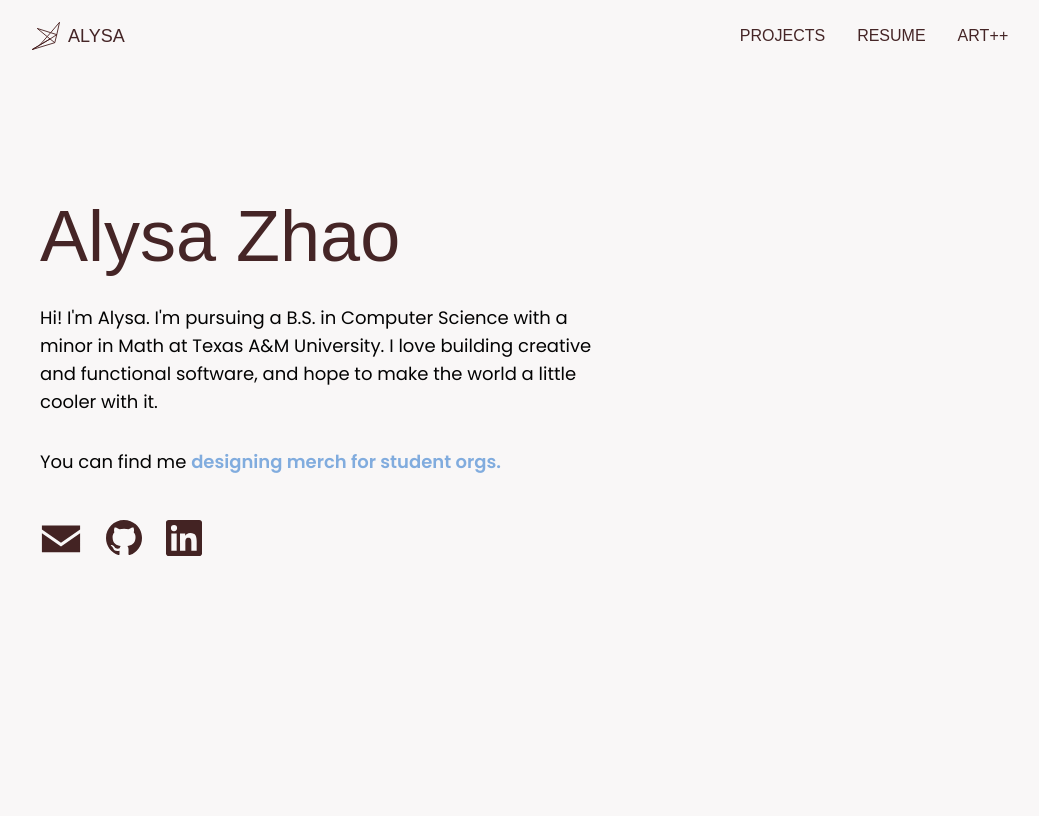
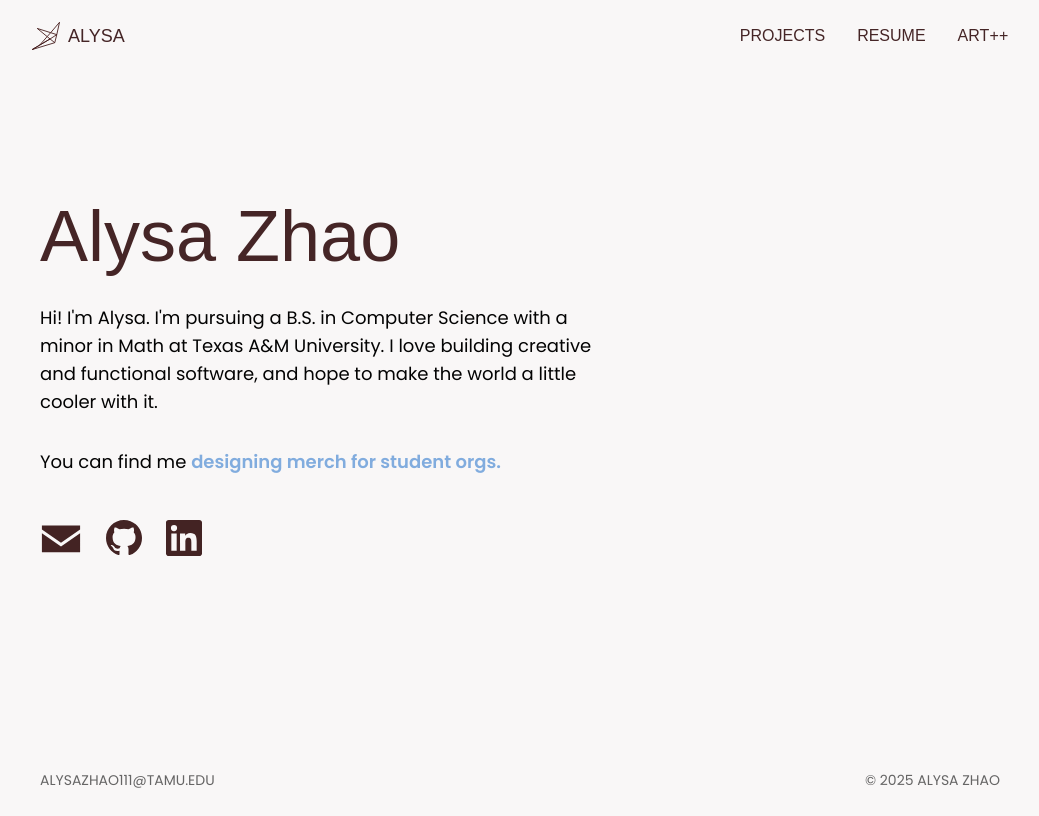
Before and after one commit to llysi/personal-portfolio, a Next.js app: page / in a window 1280 px wide. Shown: the whole page, without its empty margins (120-1159 px from the left). Built offline with nearby package versions, Linux system fonts and the light colour scheme; a web font is replaced by a local one.

Commit message:
add footer w/ email and copyright thing

```diff
--- a/src/app/layout.tsx
+++ b/src/app/layout.tsx
@@ -3,6 +3,7 @@ import { Geist, Geist_Mono } from "next/font/google";
 import { Poppins } from "next/font/google";
 import "./globals.css";
 import Navbar from "@/components/Navbar";
+import Footer from "@/components/Footer";
 
 const geistSans = Geist({
   variable: "--font-geist-sans",
@@ -38,14 +39,15 @@ export default function RootLayout({
         <link href="https://fonts.googleapis.com/css2?family=Momo+Trust+Display&display=swap" rel="stylesheet" />
       </head>
       <body
-        className={`${poppins.variable} antialiased`}
+        className={`${poppins.variable} antialiased flex flex-col min-h-screen`}
         suppressHydrationWarning>
-          <div className="max-w-5xl mx-auto px-4">
-          <Navbar />
-          <main>
-            {children}
-          </main>
-        </div>
+          <div className="max-w-5xl mx-auto px-4 w-full flex-1 flex flex-col">
+            <Navbar />
+            <main className="flex-1">
+              {children}
+            </main>
+          </div>
+          <Footer />
       </body>
     </html>
   );
--- /dev/null
+++ b/src/components/Footer.tsx
@@ -0,0 +1,22 @@
+export default function Footer() {
+    return (
+        <footer className="w-full mt-auto uppercase text-textcolor/60">
+            <div className="max-w-5xl mx-auto px-8 py-6 flex flex-col md:flex-row justify-between items-center gap-4">
+                <div>
+                    {/* Email */}
+                    <a
+                        href="mailto:alysazhao111@tamu.edu"
+                        className="hover:text-accent transition-colors text-sm"
+                    >
+                        alysazhao111@tamu.edu
+                    </a>
+                </div>
+
+                {/* Copyright or tagline */}
+                <p className="text-sm">
+                    © {new Date().getFullYear()} Alysa Zhao
+                </p>
+            </div>
+        </footer>
+    )
+}
```
